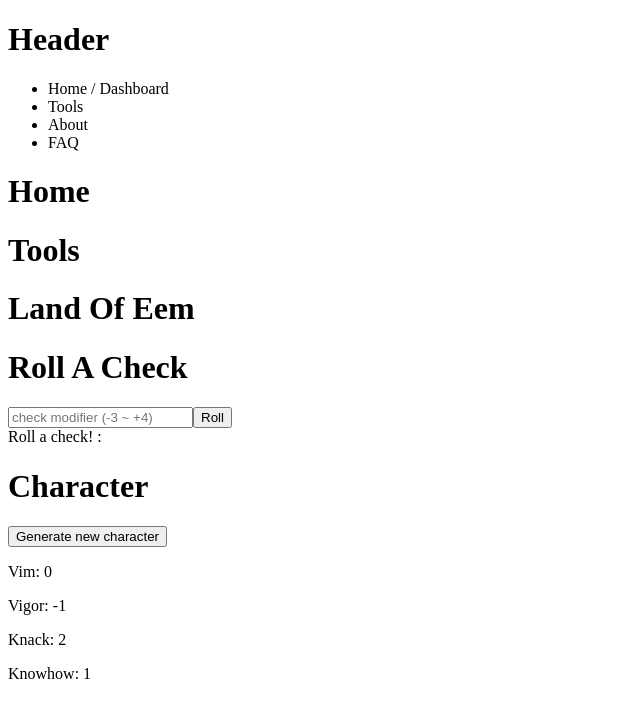
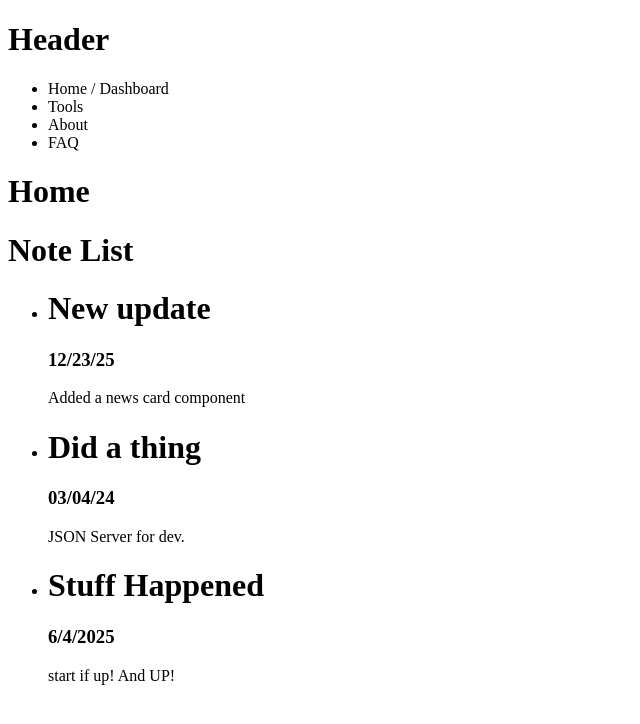
Before and after one commit to aneylon/HiveMind-Two, a React (Vite) app: page / in a window 1280 px wide. Shown: the top 724 px of the page, without its empty margins (0-640 px from the left). Built offline with nearby package versions, Linux system fonts and the light colour scheme; data requests are answered from the project's data file.

Commit message:
Add notelist component. Add note saving.

```diff
--- a/Tools/db.json
+++ b/Tools/db.json
@@ -1,32 +1,42 @@
 {
   "news": [
-    { "id": 3, "text": "Stuff", "title": "Make Note", "date": "01/01/25" },
     {
-      "id": 7,
+      "id": "3",
+      "text": "Stuff",
+      "title": "Make Note",
+      "date": "01/01/25"
+    },
+    {
+      "id": "7",
       "text": "Things",
       "title": "Thing a ma jig",
       "date": "01/01/25"
     },
-    { "id": 12, "text": "Whatever", "title": "Whatever", "date": "01/01/25" }
+    {
+      "id": "12",
+      "text": "Whatever",
+      "title": "Whatever",
+      "date": "01/01/25"
+    }
   ],
   "note": [
     {
-      "id": 5,
+      "id": "5",
       "title": "New update",
       "date": "12/23/25",
       "info": "Added a news card component"
     },
     {
-      "id": 3,
+      "id": "3",
       "title": "Did a thing",
       "date": "03/04/24",
-      "info": "JSON Server for dev"
+      "info": "JSON Server for dev."
     },
     {
-      "id": 1,
+      "id": "1",
       "title": "Stuff Happened",
-      "date": "07/29/2023",
-      "info": "Started!"
+      "date": "6/4/2025",
+      "info": "start if up!\nAnd UP!"
     }
   ]
 }
--- a/src/components/Home/Home.jsx
+++ b/src/components/Home/Home.jsx
@@ -1,4 +1,3 @@
-import { useEffect, useState } from "react";
 import { NewsCard } from "../News/NewsCard";
 import { About } from "../About/About";
 import { FAQ } from "../FAQ/FAQ";
@@ -7,29 +6,17 @@ import { NewsList } from "../News/NewsList";
 import { SignOut } from "../Auth/SignOut";
 import { SignIn } from "../Auth/SignIn";
 import { SignUp } from "../Auth/SignUp";
+import { NoteList } from "../Notes/NoteList";
 export const Home = () => {
-  const url = "http://localhost:3000";
-
-  const [notes, setNotes] = useState([]);
-
-  useEffect(() => {
-    fetch(`${url}/note`)
-      .then((data) => data.json())
-      .then((notes) => {
-        console.log({ notes });
-        setNotes(notes);
-      })
-      .catch((error) => console.error(error));
-  }, []);
-
   return (
     <>
       <h1>Home</h1>
+      <NoteList />
+      {/* <SignUp />
+      <NewsList />
       <Tools />
-      {/* <SignUp />
       <SignIn />
       <SignOut />
-      <NewsList />
       <About />
       <FAQ /> */}
     </>
--- a/src/components/Notes/Note.jsx
+++ b/src/components/Notes/Note.jsx
@@ -1,11 +1,12 @@
 import { useState } from "react";
 
-export const Note = ({ note }) => {
-  const [noteText, setNoteText] = useState(note.text);
+export const Note = ({ note, save }) => {
+  const [noteText, setNoteText] = useState(note.info);
   const [showEdit, setShowEdit] = useState(false);
   return (
     <div>
       <h1>{note.title}</h1>
+      <h3>{note.date}</h3>
       {!showEdit && (
         <div>
           <p onClick={() => setShowEdit(true)}>{noteText}</p>
@@ -22,7 +23,9 @@ export const Note = ({ note }) => {
           <button
             onClick={() => {
               setShowEdit(false);
-              note.save(note.id, noteText);
+              let date = new Date();
+              let dateParts = `${date.getMonth()}/${date.getDay()}/${date.getFullYear()}`;
+              save({ ...note, info: noteText, date: dateParts });
             }}
           >
             save
--- /dev/null
+++ b/src/components/Notes/NoteList.jsx
@@ -0,0 +1,48 @@
+import { useEffect, useState } from "react";
+import { Loader } from "../Loaders";
+import { Note } from "./Note";
+
+export const NoteList = () => {
+  const url = "http://localhost:3000";
+
+  const [notes, setNotes] = useState(null);
+  const getNotes = () => {
+    fetch(`${url}/note`)
+      .then((data) => data.json())
+      .then((notes) => {
+        setNotes(notes);
+      })
+      .catch((error) => console.error(error));
+  };
+  const updateNote = (note) => {
+    fetch(`${url}/note/${note.id}`, {
+      method: "PUT",
+      body: JSON.stringify(note),
+    })
+      .then((res) => {
+        if (res.ok === true) {
+          getNotes();
+        }
+      })
+      .catch((error) => console.error(error));
+  };
+
+  useEffect(() => {
+    getNotes();
+  }, []);
+  return (
+    <div>
+      <h1>Note List</h1>
+      {!notes && <Loader />}
+      {notes && (
+        <ul>
+          {notes.map((note) => (
+            <li key={note.id}>
+              <Note note={note} save={updateNote} />
+            </li>
+          ))}
+        </ul>
+      )}
+    </div>
+  );
+};
```
